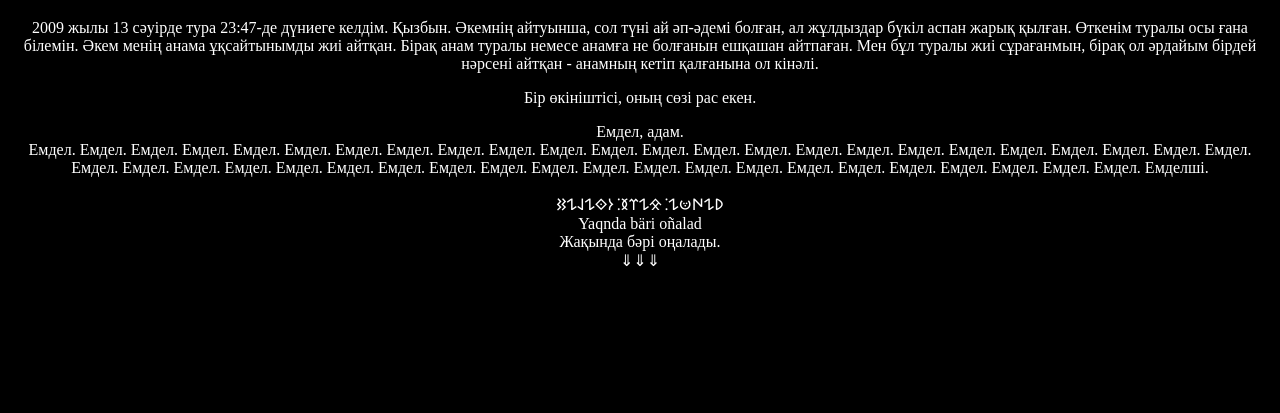
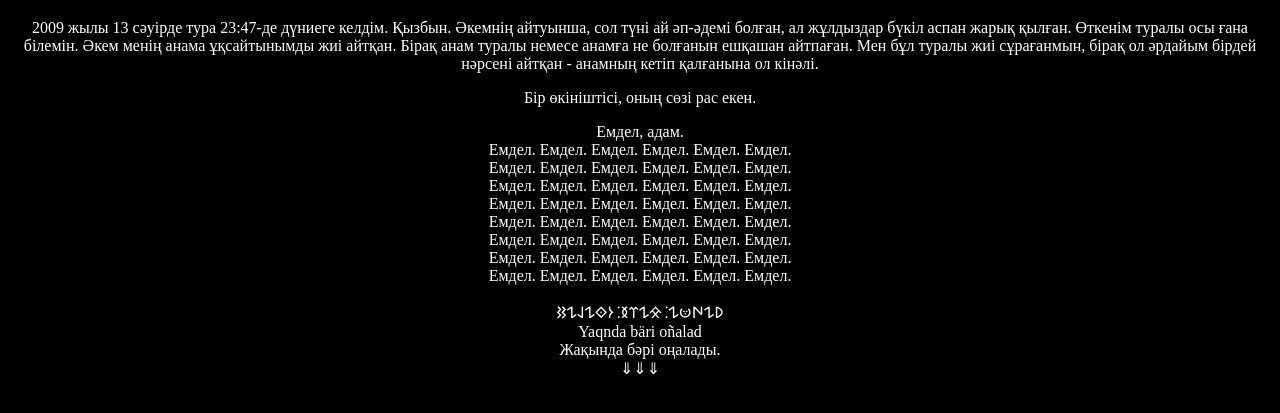
Before and after one commit to merki86/serwen.kz, a plain HTML site: page index.html in a window 1280 px wide. Shown: the part 61-474 px from the top of the page. Drawn offline with Linux system fonts and the light colour scheme.

Commit message:
Update index.html

```diff
--- a/index.html
+++ b/index.html
@@ -33,14 +33,14 @@
     <p>
         Емдел, адам.
         <br>
-        Емдел. Емдел. Емдел. Емдел. Емдел. Емдел.
-        Емдел. Емдел. Емдел. Емдел. Емдел. Емдел.
-        Емдел. Емдел. Емдел. Емдел. Емдел. Емдел.
-        Емдел. Емдел. Емдел. Емдел. Емдел. Емдел.
-        Емдел. Емдел. Емдел. Емдел. Емдел. Емдел.
-        Емдел. Емдел. Емдел. Емдел. Емдел. Емдел.
-        Емдел. Емдел. Емдел. Емдел. Емдел. Емдел.
-        Емдел. Емдел. Емдел. Емделші.
+        Емдел. Емдел. Емдел. Емдел. Емдел. Емдел.<br>
+        Емдел. Емдел. Емдел. Емдел. Емдел. Емдел.<br>
+        Емдел. Емдел. Емдел. Емдел. Емдел. Емдел.<br>
+        Емдел. Емдел. Емдел. Емдел. Емдел. Емдел.<br>
+        Емдел. Емдел. Емдел. Емдел. Емдел. Емдел.<br>
+        Емдел. Емдел. Емдел. Емдел. Емдел. Емдел.<br>
+        Емдел. Емдел. Емдел. Емдел. Емдел. Емдел.<br>
+        Емдел. Емдел. Емдел. Емдел. Емдел. Емдел.<br>
     </p>
 
     <p>
```
